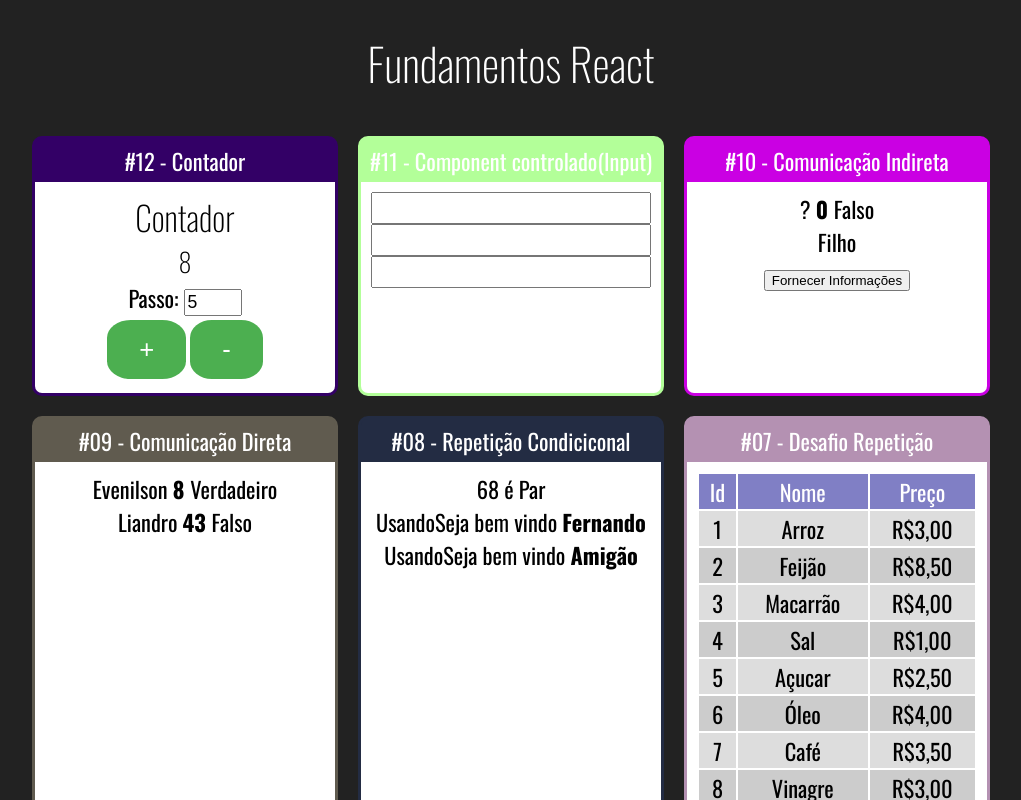
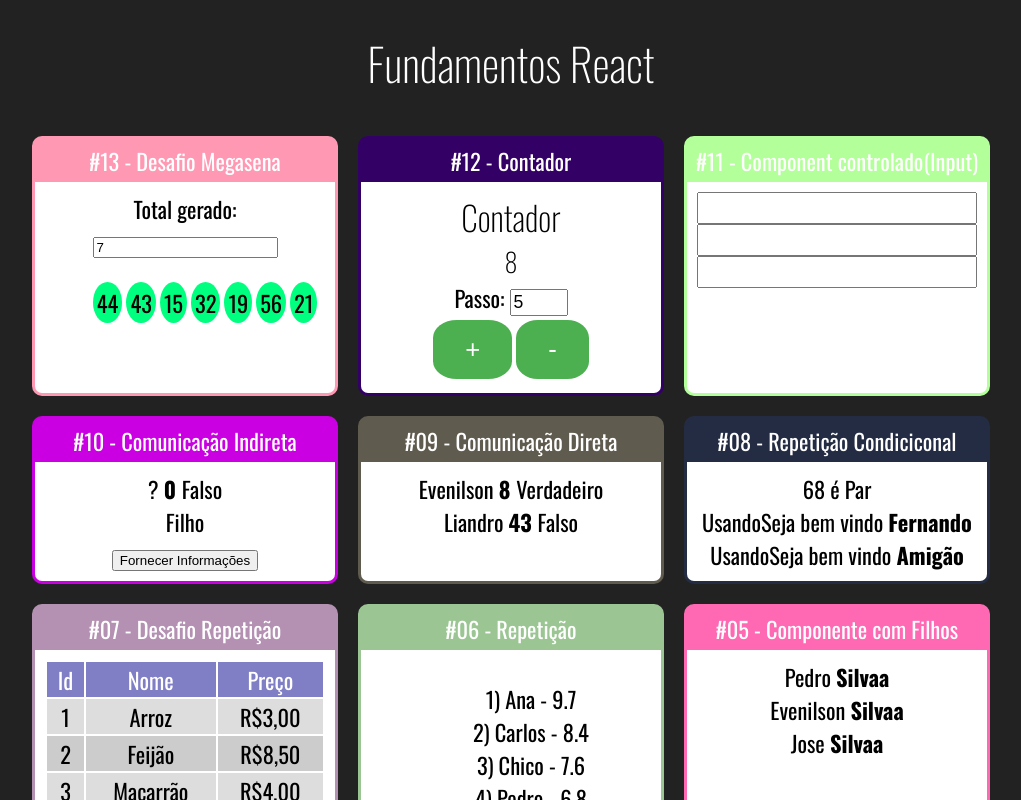
Before and after one commit to evenilson/curso-react-redux, a React (Create React App) app in the folder fundamentos-react/: page / in a window 1280 px wide. Shown: the top 800 px of the page, without its empty margins (129-1150 px from the left). Built offline with nearby package versions, Linux system fonts and the light colour scheme.

Commit message:
Fazendo desafio megasena

```diff
--- a/fundamentos-react/src/App.jsx
+++ b/fundamentos-react/src/App.jsx
@@ -2,6 +2,7 @@ import React from 'react'
 
 import './App.css'
 
+import Mega from './components/mega/Mega'
 import Contador from './components/counter/Contador'
 import Input from './components/form/Input'
 import IndiretaPai from './components/comunication/IndiretaPai'
@@ -27,10 +28,13 @@ export default () => {
 
             <div className='cards'>
 
+                <Card titulo='#13 - Desafio Megasena' color='#ff99b3'>
+                    <Mega qtde={7}/>
+                </Card>
+
                 <Card titulo='#12 - Contador' color='#330066'>
                     <Contador numeroInicial={8}></Contador>
                 </Card>
-
 
                 <Card titulo='#11 - Component controlado(Input)' color='#b3ff99'>
                     <Input></Input>
--- /dev/null
+++ b/fundamentos-react/src/components/mega/Mega.css
@@ -0,0 +1,7 @@
+.mega ul li{
+    display: inline-block;
+    padding: 4px;
+    background-color: springgreen;
+    margin: 2px;
+    border-radius: 100%;
+}
--- /dev/null
+++ b/fundamentos-react/src/components/mega/Mega.jsx
@@ -0,0 +1,43 @@
+import React, { useState } from 'react'
+
+import './Mega.css'
+
+import numeros from './geraNumeros'
+
+export default (props) => {
+
+    const [qtde, setQtde] = useState(props.qtde)
+
+
+    function mudarQtde(e){
+        setQtde(+e.target.value)
+    }
+
+    const nuns = numeros(qtde)
+
+    function geraLis(numeros) {
+        const lis = []
+        for (let index = 0; index < numeros.length; index++) {
+            lis.push(
+                <li>{numeros[index]}</li>
+            )
+        }
+        return lis
+    }
+
+    return (
+
+        <div className='mega'>
+            <label htmlFor="passoInput">Total gerado: </label>
+            <input
+                id="passoInput"
+                type="number"
+                value={qtde}
+                onChange={mudarQtde}
+            />
+            <ul>
+                {geraLis(nuns)}
+            </ul>
+        </div>
+    )
+}
--- /dev/null
+++ b/fundamentos-react/src/components/mega/geraNumeros.js
@@ -0,0 +1,31 @@
+function geraAleatorio(){
+    return Math.ceil( Math.random() * (60)) + 0;
+}
+
+function verificaNumero (numeros, numero) {
+    if (numeros.indexOf(numero) === -1) {
+        return true
+    } else if (numeros.indexOf(numero) > -1) {
+        return false
+    }
+}
+
+function gerarNumeros(qtde){
+    var numeros =[]
+
+    for (let i = 0; i < qtde; i++) {
+        console.log(i)
+        var novoNumero = geraAleatorio()
+        if(verificaNumero(numeros, novoNumero)){
+            numeros.push(novoNumero)
+        }else{
+            --i
+        }
+
+
+    }
+
+    return numeros
+}
+
+export default gerarNumeros
```
